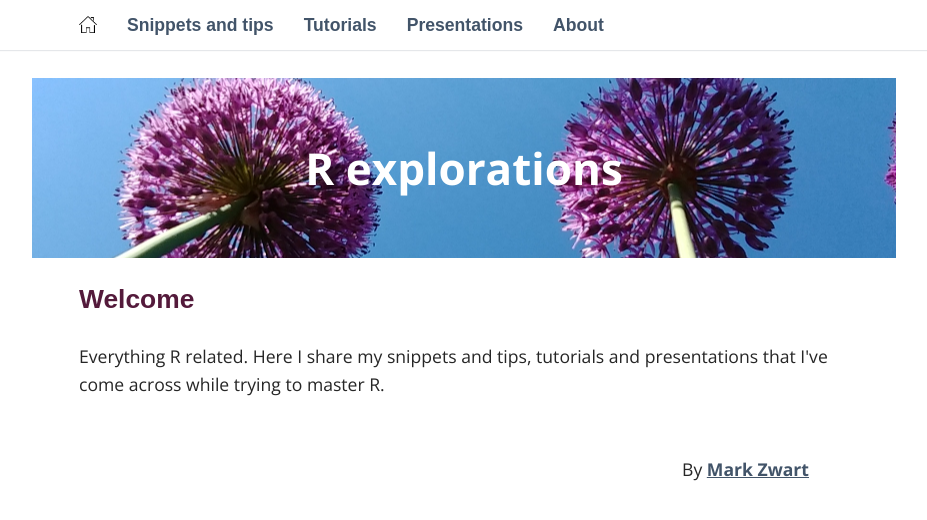
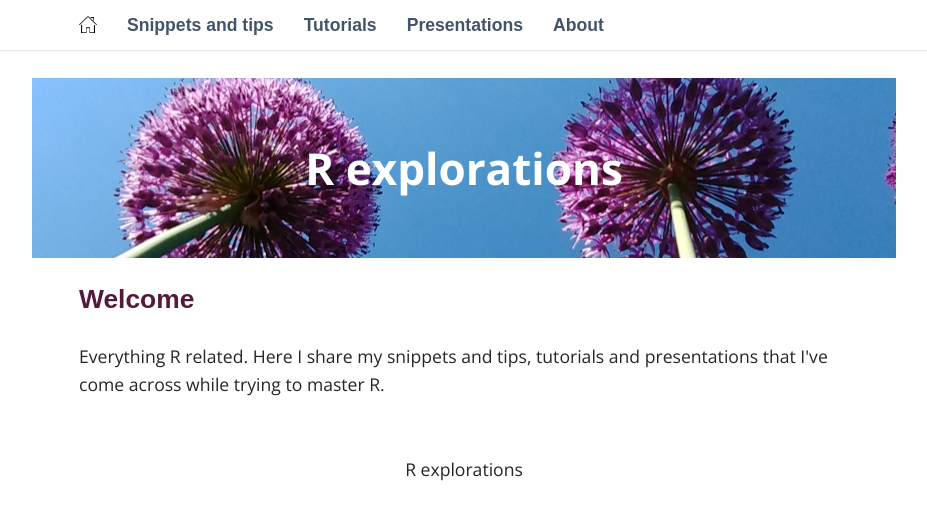
Before and after one commit to mark-me/mark-me.github.io, a Jekyll site: the page built from index.html, in a window 1280 px wide. Shown: the top 520 px of the page, without its empty margins (176-1103 px from the left). Built offline with Jekyll 4.4.1, drawn with Linux system fonts in a browser that asks for light colours; some web fonts are replaced.

Commit message:
Update footer.html

```diff
--- a/_includes/footer.html
+++ b/_includes/footer.html
@@ -1,3 +1,3 @@
 <footer>
-	<p align="right">By <a href="https://www.linkedin.com/in/markzwart76/">Mark Zwart</p>
+	<p align="center">R explorations</p>
 </footer>
```
